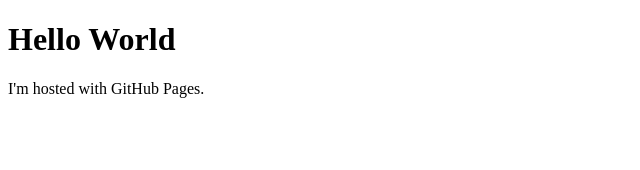
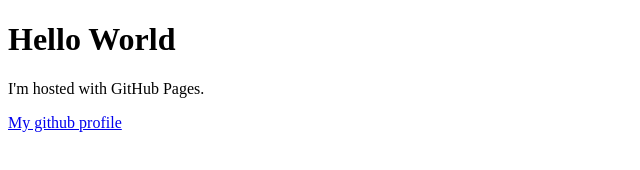
Before and after one commit to azariasabera/azariasabera.github.io, a plain HTML site: page index.html in a window 1280 px wide. Shown: the whole page, without its empty margins (0-640 px from the left). Drawn offline with Linux system fonts and the light colour scheme.

Commit message:
Update index.html

```diff
--- a/index.html
+++ b/index.html
@@ -3,5 +3,6 @@
 <body>
 <h1>Hello World</h1>
 <p>I'm hosted with GitHub Pages.</p>
+<a href="https://github.com/azariasabera">My github profile</a>
 </body>
 </html>
```
